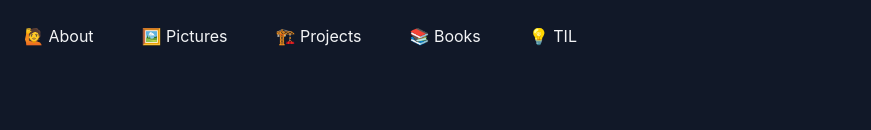
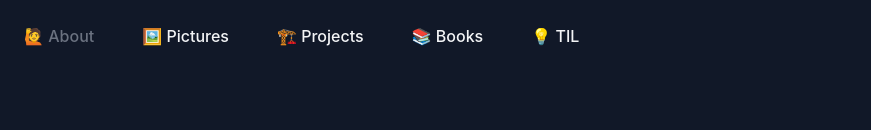
Before and after one commit to phuens/portfolio, a React (Create React App) app: page / in a window 1280 px wide. Shown: the top 130 px of the page, without its empty margins (0-871 px from the left). Built offline with nearby package versions, Linux system fonts and the light colour scheme.

Commit message:
feature: change active tab color

```diff
--- a/src/component/navbar.jsx
+++ b/src/component/navbar.jsx
@@ -3,7 +3,7 @@ import { NAVIGATION } from '../constant/constants';
 import Emoji from './emoji';
 import ReactGa from 'react-ga4';
 
-export default function Navbar({ tabChange }) {
+export default function Navbar({ tabChange, active }) {
     const onclick = (text) => {
         tabChange(text);
         ReactGa.event({
@@ -15,14 +15,16 @@ export default function Navbar({ tabChange }) {
     };
     return (
         <div
-            className="w-screen flex py-6 text-gray-100 fixed z-10"
+            className="w-screen flex py-6 text-gray-100 fixed z-10 "
             style={{ backgroundColor: '#111828' }}
         >
             {NAVIGATION.map((item) => (
                 <button
                     onClick={() => onclick(item.text)}
                     key={item.text}
-                    className="mx-2 md:mx-6 text-centers hover:font-bold"
+                    className={`mx-2 md:mx-6 text-center font-medium transition duration-300 hover:text-gray-500 ${
+                        active === item.text ? 'text-gray-500' : ''
+                    }`}
                     value={item.text}
                 >
                     <Emoji icon={item.icon} size="10" text={item.text} />
--- a/src/view/homepage.jsx
+++ b/src/view/homepage.jsx
@@ -19,7 +19,7 @@ export default function Homepage() {
 
     return (
         <div className="w-screen" style={{ backgroundColor: '#111828' }}>
-            <Navbar tabChange={tabChange} />
+            <Navbar tabChange={tabChange} active={activeTab}/>
             <div className="flex flex-col">
                 <div className={style.mainContent}>
                     {(() => {
```
